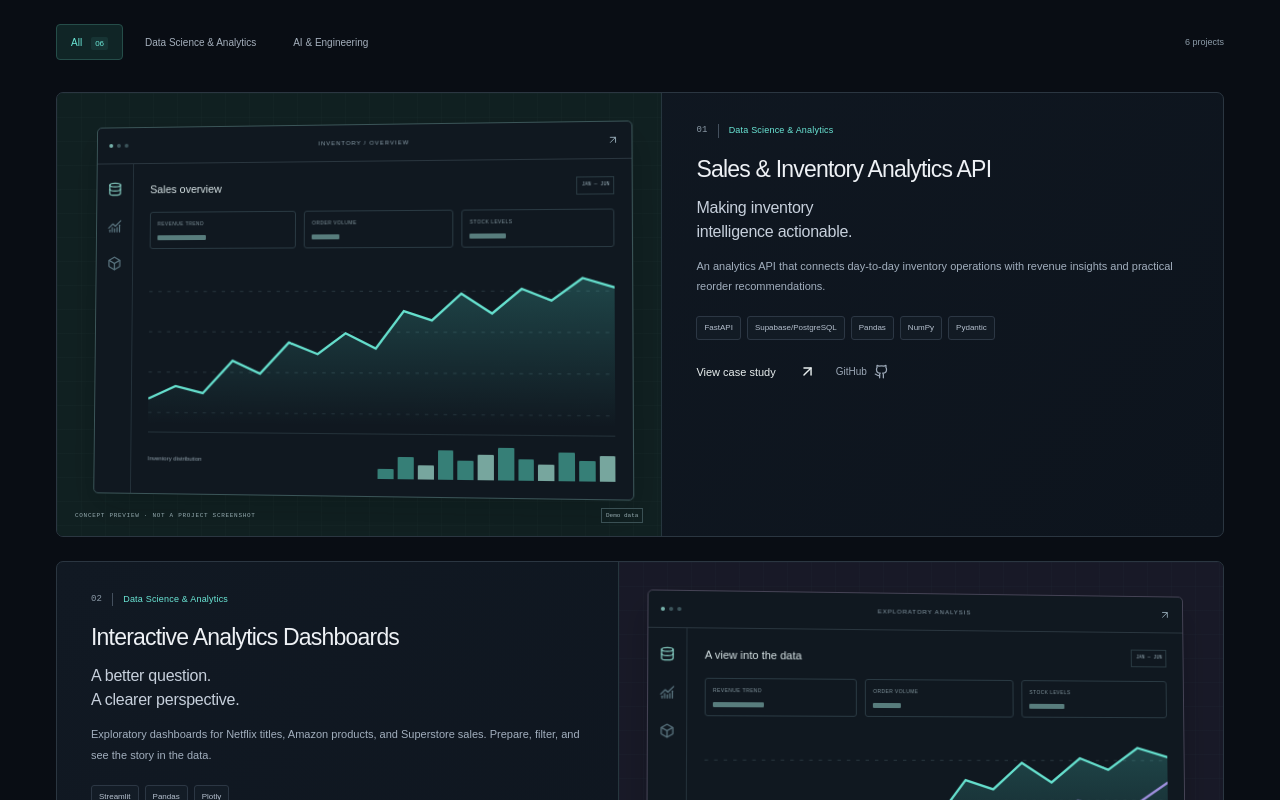
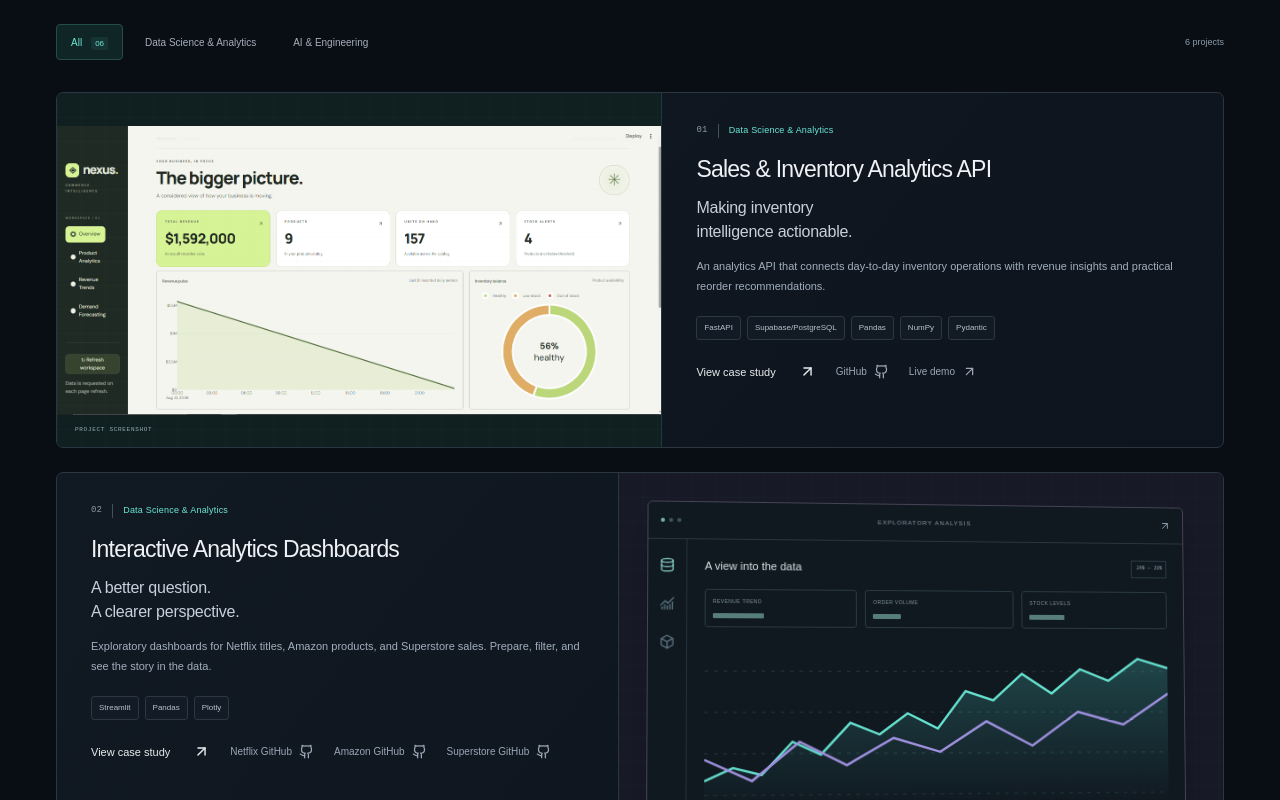
Before and after one commit to Rajpoot-10/hs_portfolio., a React (Vite) app: page / in a window 1280 px wide. Shown: the part 1020-1820 px from the top of the page. Built offline with nearby package versions, Linux system fonts and the light colour scheme.

Commit message:
Add sales project screenshot and live demo links

```diff
--- a/src/data/content.ts
+++ b/src/data/content.ts
@@ -42,6 +42,8 @@ export const projects: Project[] = [
   {
     slug: 'sales-inventory-analytics', title: 'Sales & Inventory Analytics API', shortTitle: 'Making inventory\nintelligence actionable.', category: 'Data Science & Analytics', preview: 'sales',
     github: 'https://github.com/Rajpoot-10/Sales-Inventory-Analytics-API',
+    demo: 'https://sales-inventory-dashboard-ingouh.streamlit.app/',
+    screenshot: '/images/sales.png',
     description: 'An analytics API that connects day-to-day inventory operations with revenue insights and practical reorder recommendations.',
     problem: 'Sales records and stock levels are most useful when they can inform the same decision: what is selling, what is running low, and what should be reordered?',
     approach: 'FastAPI exposes product, order, and analytics operations. Supabase/PostgreSQL stores records, Pydantic validates inputs, and Pandas and NumPy support aggregation and moving-average calculations. This project does not use n8n.',
@@ -90,6 +92,7 @@ export const projects: Project[] = [
   {
     slug: 'flight-management-system', title: 'Flight Management System', shortTitle: 'Coordinating the booking journey.', category: 'AI & Engineering', preview: 'flight',
     github: 'https://github.com/Rajpoot-10/Flight-Management-System',
+    demo: 'https://flight-management-system-phi.vercel.app/',
     description: 'An engineering and automation project connecting flight search, seat inventory, bookings, and notifications.',
     problem: 'A booking workflow must coordinate changing seat availability with reservation states and passenger notifications.',
     approach: 'A React frontend connects to FastAPI and Supabase/PostgreSQL. n8n supports notification workflows around the booking lifecycle. This is an engineering and automation project.',
```
Also changed, not shown: public/images/sales.png (added).
